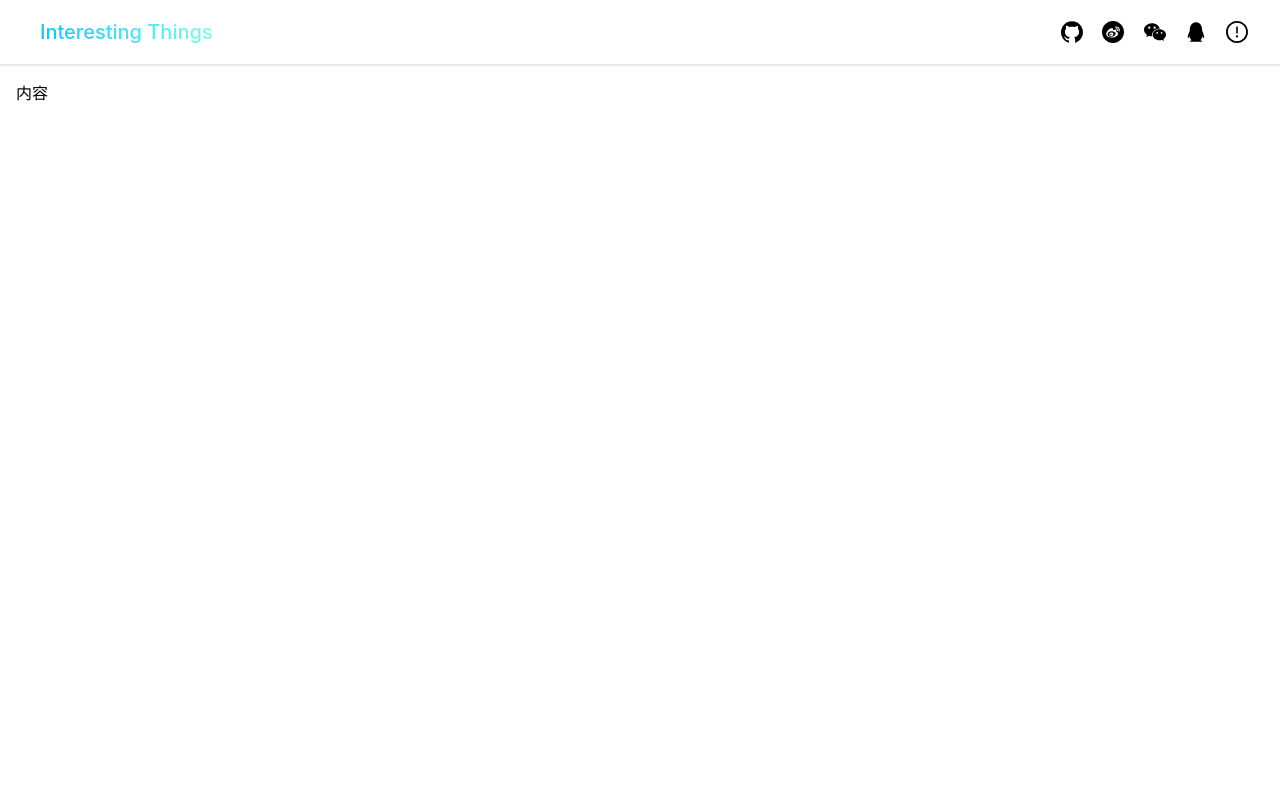
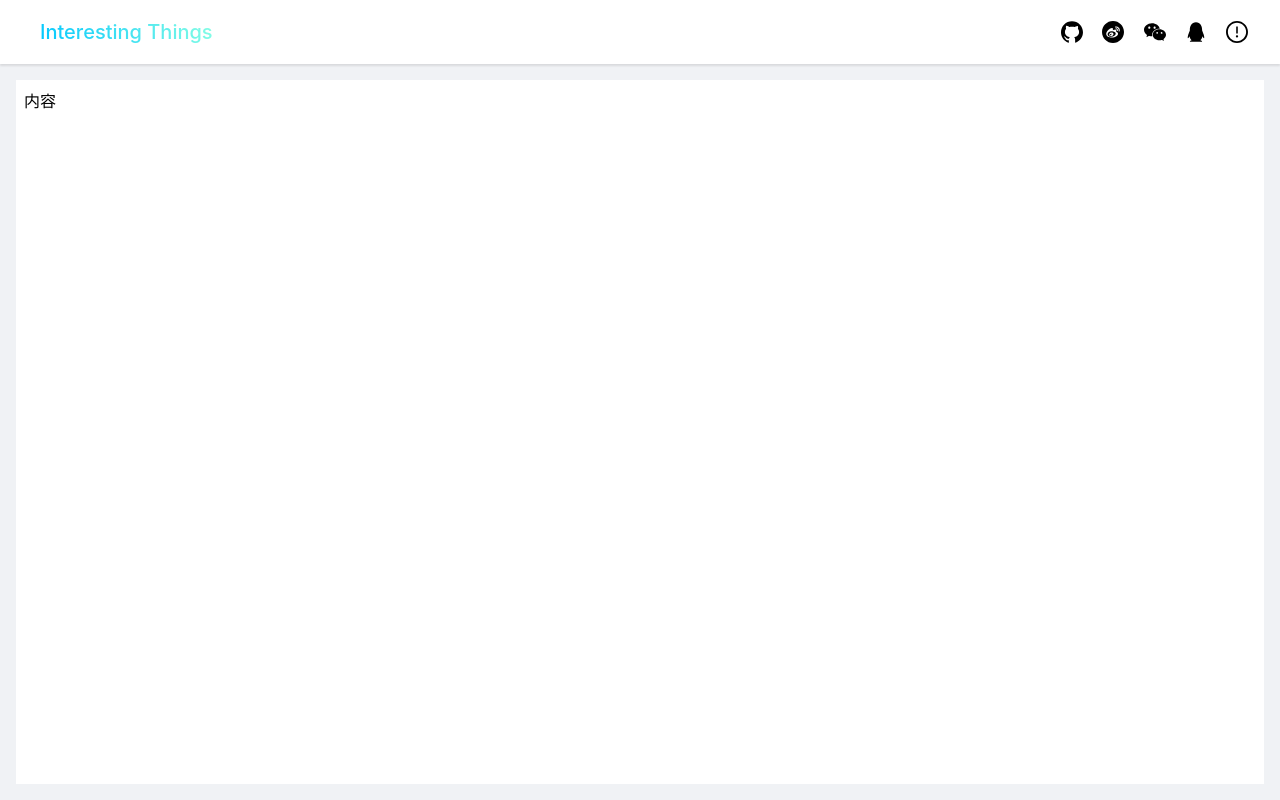
Before and after one commit to Wang-Qing1/interest-web, a React (Create React App) app: page / in a window 1280 px wide. Built offline with nearby package versions, Linux system fonts and the light colour scheme.

Commit message:
引入pro-commonents，页面框架设定

```diff
--- a/package.json
+++ b/package.json
@@ -4,6 +4,7 @@
   "private": true,
   "dependencies": {
     "@ant-design/icons": "^5.1.2",
+    "@ant-design/pro-components": "^2.4.16",
     "@testing-library/jest-dom": "^5.16.5",
     "@testing-library/react": "^13.4.0",
     "@testing-library/user-event": "^13.5.0",
--- a/src/components/APPContent/APPContent.css
+++ b/src/components/APPContent/APPContent.css
@@ -1,3 +1,6 @@
 .app-content {
-    padding: 1rem;
+    margin: 1rem;
+    padding: 0.5rem;
+    background-color: #FFFFFF;
+    flex-grow: 1;
 }
--- a/src/components/APPHeader/APPHeader.css
+++ b/src/components/APPHeader/APPHeader.css
@@ -6,6 +6,7 @@
     display: flex;
     box-shadow: 0 2px 2px 0 rgba(0, 0, 0, .1);
     padding: 1rem 0;
+    background-color: #FFFFFF;
 }
 
 .app-logo {
--- a/src/components/APPHeader/APPHeader.js
+++ b/src/components/APPHeader/APPHeader.js
@@ -39,7 +39,7 @@ export default class APPHeader extends React.Component {
     let {showInfoModal} = this.state || {};
     return (
       <>
-        <div className={'app-header'}>
+        <div id={'app-header'} className={'app-header'}>
           <div className={'app-logo'}>
             <div className={'app-title'}>{GlobalConfig.title}</div>
           </div>
--- a/src/components/APPLayout/APPLayout.css
+++ b/src/components/APPLayout/APPLayout.css
@@ -0,0 +1,6 @@
+.app-layout {
+    width: 100%;
+    height: 100%;
+    display: flex;
+    flex-flow: column;
+}
--- a/src/styles/index.css
+++ b/src/styles/index.css
@@ -21,9 +21,15 @@ body {
     sans-serif;
   -webkit-font-smoothing: antialiased;
   -moz-osx-font-smoothing: grayscale;
+  background-color: #F0F2F5;
 }
 
 code {
   font-family: source-code-pro, Menlo, Monaco, Consolas, 'Courier New',
     monospace;
 }
+
+.App {
+  width: 100%;
+  height: 100%;
+}
```
Also changed, not shown: 1 other file (tests, documents, lock files or other folders).
